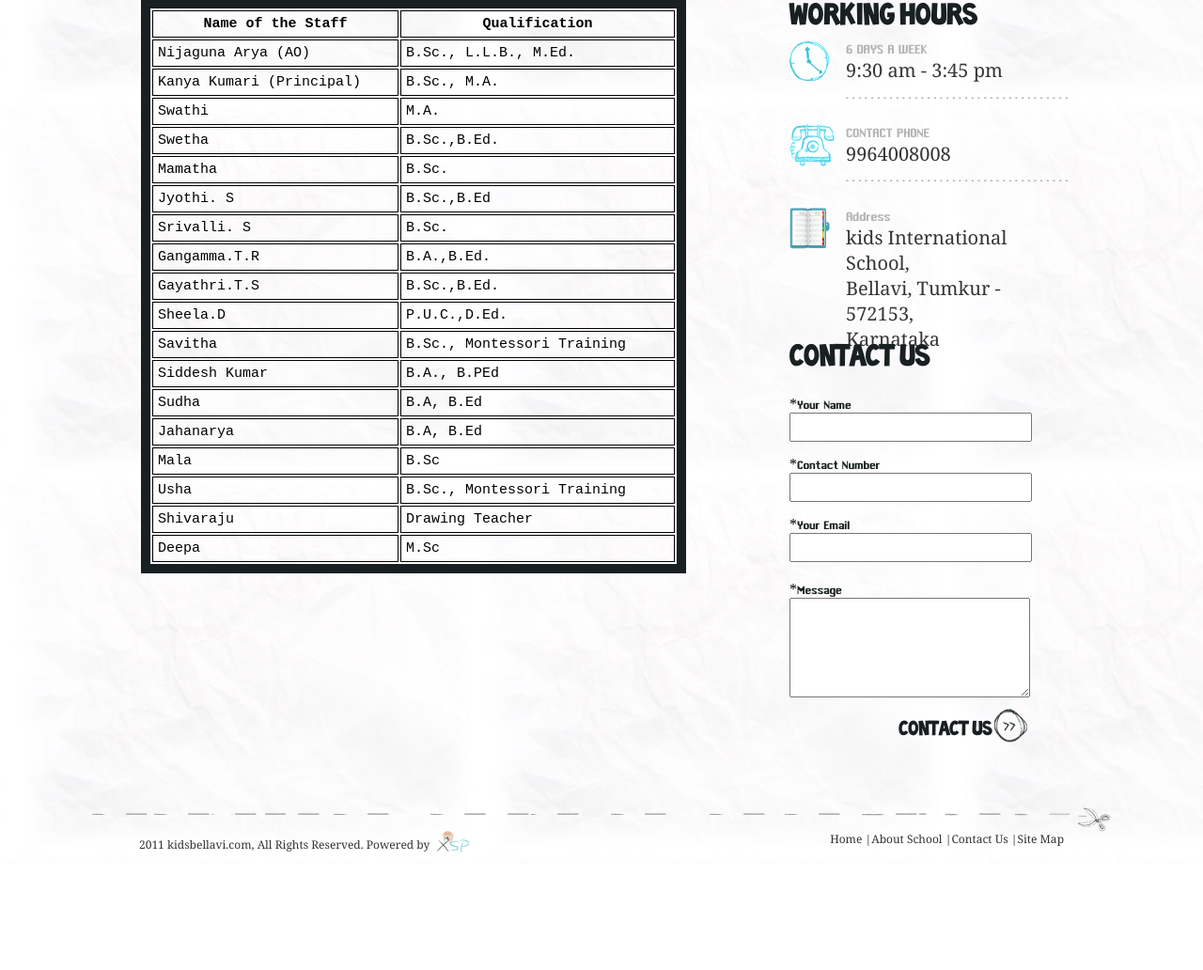
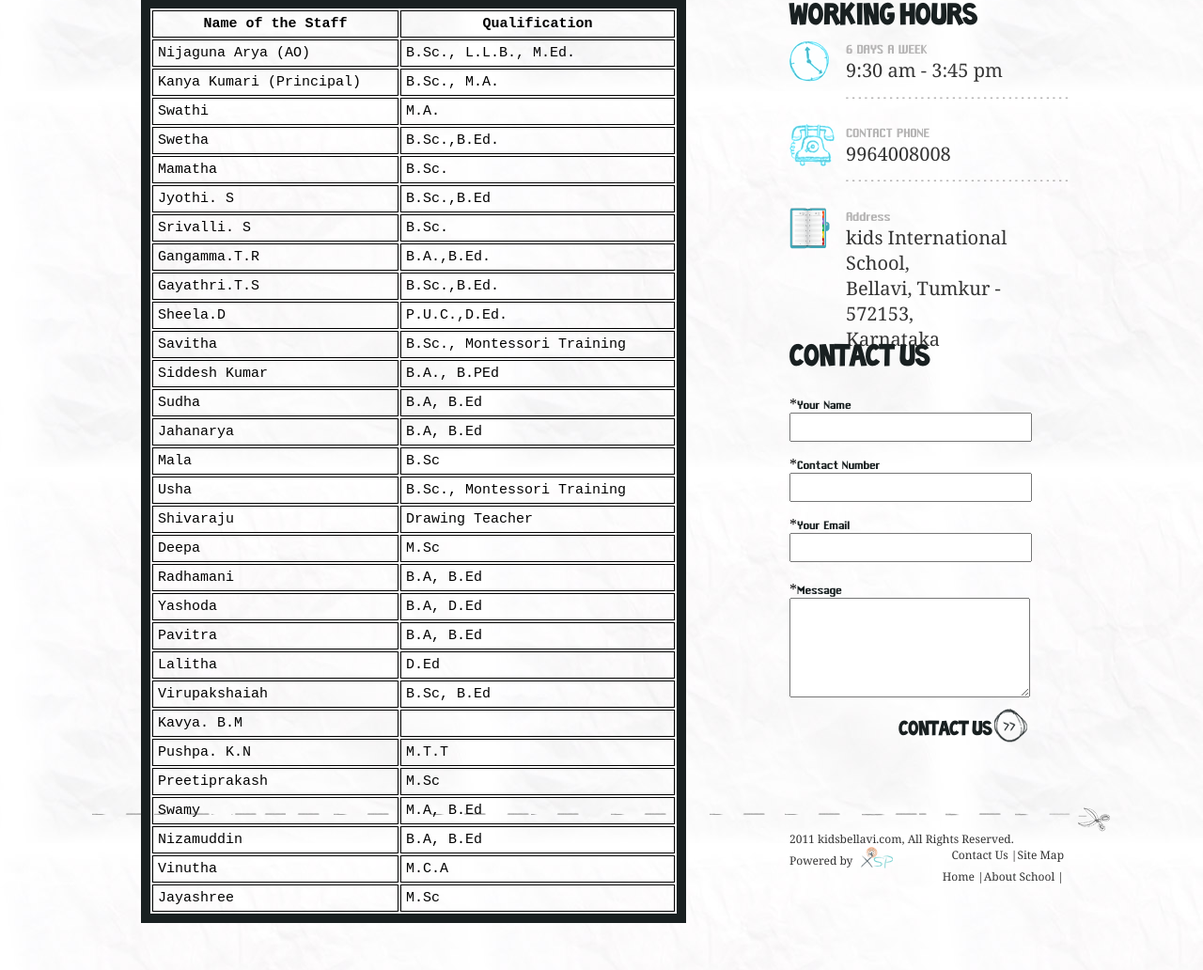
Before and after one commit to arjunkabra/Kids-International-School, a PHP site: page /staff in a window 1280 px wide. Shown: the part 303-1335 px from the top of the page at 94% size. Before the commit the page ends 1210 px from the top, so only its background shows below. Run offline with PHP 8.4, Linux system fonts and the light colour scheme; some web fonts are replaced.

Commit message:
Staff.php file has been updated with new staff list

```diff
--- a/staff.php
+++ b/staff.php
@@ -133,6 +133,66 @@
 <td>M.Sc</td>
 </tr>
 
+<tr>
+<td>Radhamani</td>
+<td>B.A, B.Ed</td>
+</tr>
+
+<tr>
+<td>Yashoda</td>
+<td>B.A, D.Ed</td>
+</tr>
+
+<tr>
+<td>Pavitra</td>
+<td>B.A, B.Ed</td>
+</tr>
+
+<tr>
+<td>Lalitha</td>
+<td>D.Ed</td>
+</tr>
+
+<tr>
+<td>Virupakshaiah</td>
+<td>B.Sc, B.Ed</td>
+</tr>
+
+<tr>
+<td>Kavya. B.M</td>
+<td></td>
+</tr>
+
+<tr>
+<td>Pushpa. K.N</td>
+<td>M.T.T</td>
+</tr>
+
+<tr>
+<td>Preetiprakash</td>
+<td>M.Sc</td>
+</tr>
+
+<tr>
+<td>Swamy</td>
+<td>M.A, B.Ed</td>
+</tr>
+
+<tr>
+<td>Nizamuddin</td>
+<td>B.A, B.Ed</td>
+</tr>
+
+<tr>
+<td>Vinutha</td>
+<td>M.C.A</td>
+</tr>
+
+<tr>
+<td>Jayashree</td>
+<td>M.Sc</td>
+</tr>
+
 </table>
 </div>
 <div class="contentindexRight">
```
